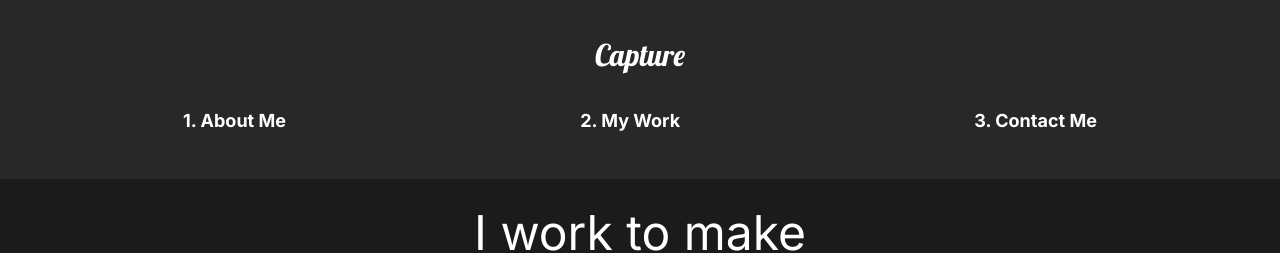
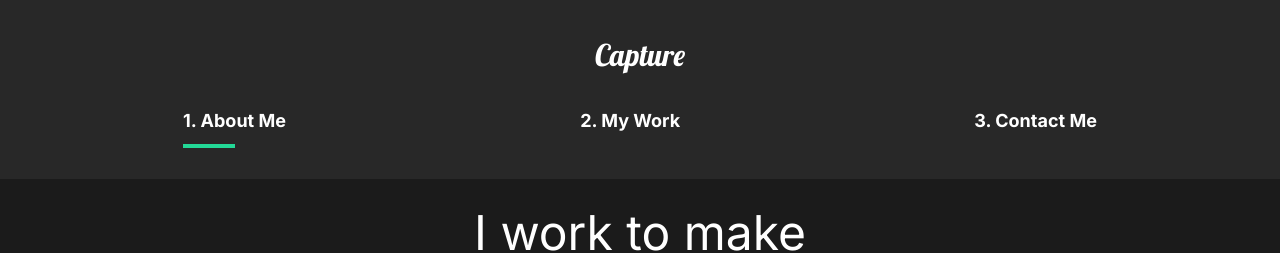
Before and after one commit to AliAbukahil/capture-photographer-website, a React (Create React App) app: page / in a window 1280 px wide. Shown: the top 253 px of the page. Built offline with nearby package versions, Linux system fonts and the light colour scheme.

Commit message:
Nav Line Animation

```diff
--- a/src/components/Nav.js
+++ b/src/components/Nav.js
@@ -3,8 +3,13 @@
 import styled from "styled-components";
 // Importing links
 import { Link } from "react-router-dom";
+// Importing Motion Framer
+import { motion } from "framer-motion";
+// Importing use Location
+import { useLocation } from "react-router-dom";
 
 const Nav = () => {
+  const { pathname } = useLocation();
   return (
     <StyledNav>
       <h1>
@@ -17,16 +22,31 @@
           <Link className="Links" to="/">
             1. About Me
           </Link>
+          <Line
+            transition={{ duration: 0.75 }}
+            initial={{ width: "0%" }}
+            animate={{ width: pathname === "/" ? "50%" : "0%" }}
+          />
         </li>
         <li>
           <Link className="Links" to="/work">
             2. My Work
           </Link>
+          <Line
+            transition={{ duration: 0.75 }}
+            initial={{ width: "0%" }}
+            animate={{ width: pathname === "/work" ? "50%" : "0%" }}
+          />
         </li>
         <li>
           <Link className="Links" to="/contact">
             3. Contact Me
           </Link>
+          <Line
+            transition={{ duration: 0.75 }}
+            initial={{ width: "0%" }}
+            animate={{ width: pathname === "/contact" ? "50%" : "0%" }}
+          />
         </li>
       </ul>
     </StyledNav>
@@ -84,4 +104,16 @@
   }
 `;
 
+const Line = styled(motion.div)`
+  height: 0.3rem;
+  background: #23d997;
+  width: 0%;
+  position: absolute;
+  bottom: -80%;
+  left: 60%;
+  @media (max-width: 1300px) {
+    left: 0%;
+  }
+`;
+
 export default Nav;
```
